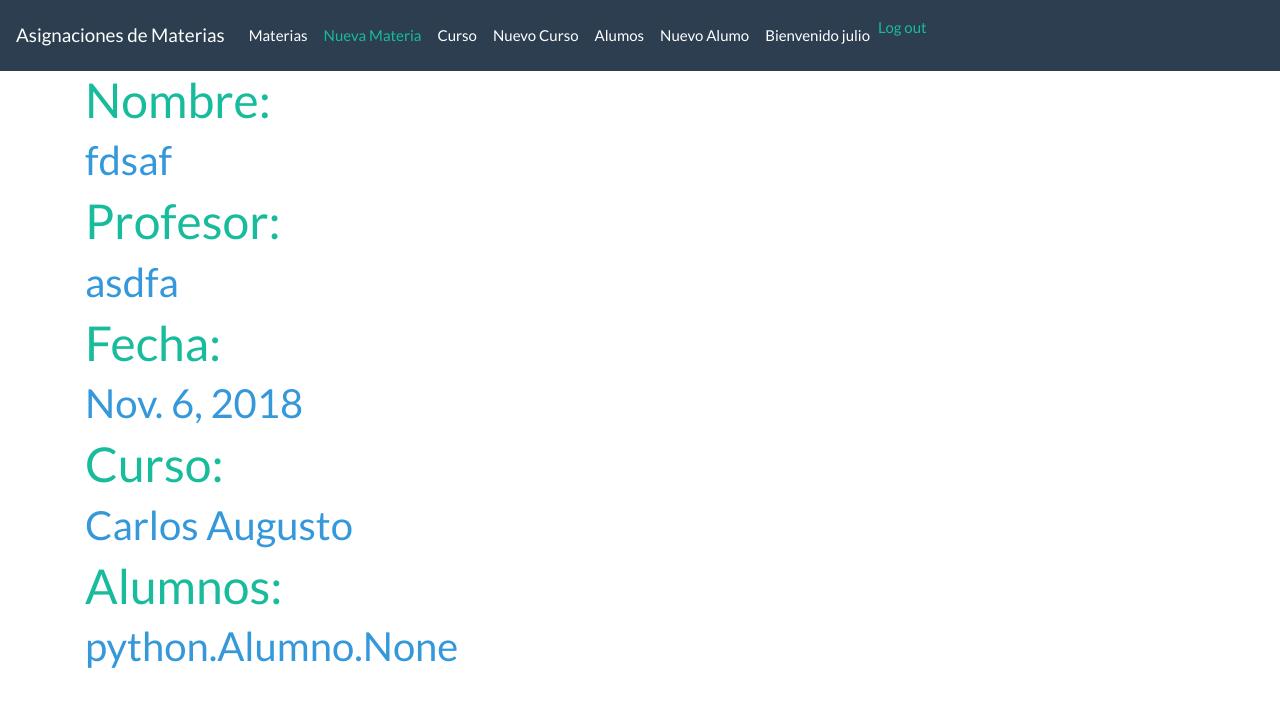
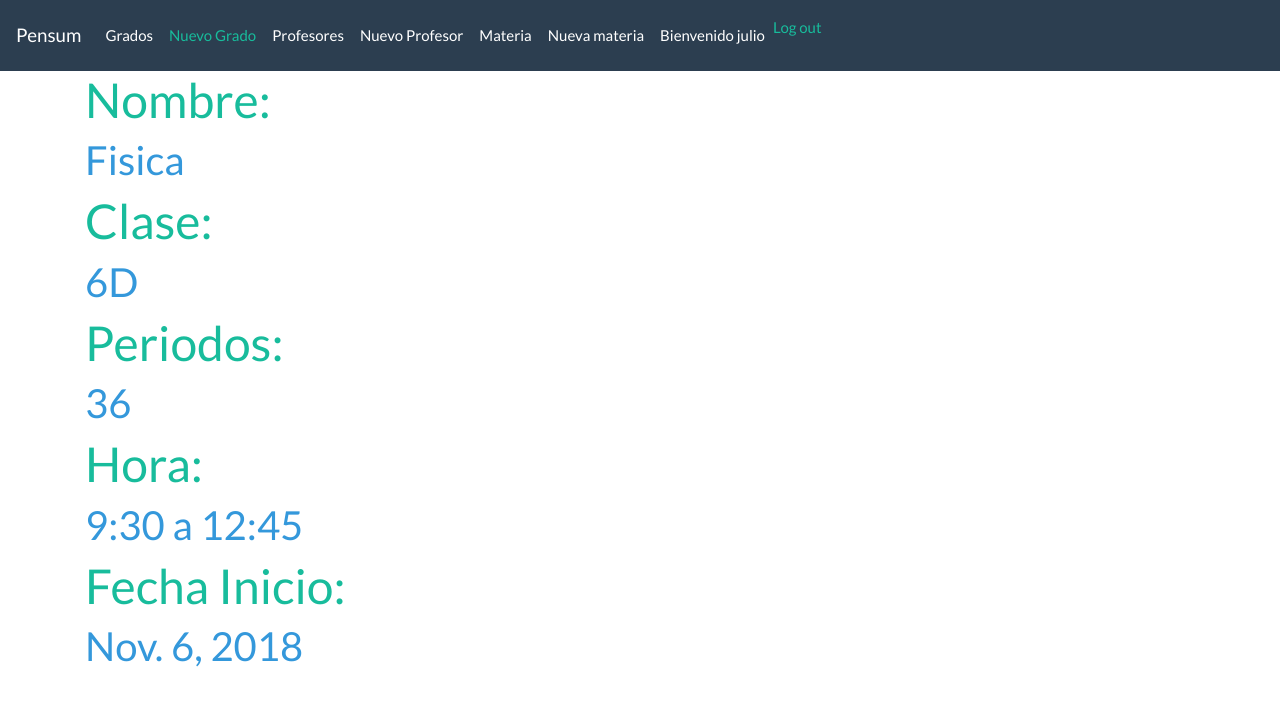
Before and after one commit to JulioRobAlva/Final, a Django app: page /materia/7/ in a window 1280 px wide. Shown: the top 707 px of the page. Run offline with Django 3.2, Linux system fonts and the light colour scheme; a user stored in the database is signed in; data comes from the database, SQL or seed files in the repository; both versions use the stored data as it was after the commit; some libraries are stand-ins or nearby versions.

Commit message:
finalfinaljaja

```diff
--- a/python/templates/alumno/alumno_detalle.html
+++ b/python/templates/alumno/alumno_detalle.html
@@ -2,13 +2,13 @@
 
 {% block content %}
     <h1 class="text-success">Nombre:</h1>
-    <h2 class="text-info">{{persona.nombre}}</h2>
-    <h1 class="text-success">Telefono:</h1>
-    <h2 class="text-info">{{persona.telefono}}</h2>
-    <h1 class="text-success">Direccion:</h1>
-    <h2 class="text-info">{{persona.direccion}}</h2>
-    <h1 class="text-success">Correo:</h1>
-    <h2 class="text-info">{{persona.correo}}</h2>
-    <h1 class="text-success">Fecha:</h1>
-    <h2 class="text-info">{{persona.fecha_nacimiento}}</h2>
+    <h2 class="text-info">{{alumno.nombre}}</h2>
+    <h1 class="text-success">Clase:</h1>
+    <h2 class="text-info">{{alumno.telefono}}</h2>
+    <h1 class="text-success">Periodos:</h1>
+    <h2 class="text-info">{{alumno.direccion}}</h2>
+    <h1 class="text-success">Hora:</h1>
+    <h2 class="text-info">{{alumno.correo}}</h2>
+    <h1 class="text-success">Fecha Inicio:</h1>
+    <h2 class="text-info">{{alumno.fecha_nacimiento}}</h2>
 {% endblock %}
--- a/python/templates/alumno/alumno_editar.html
+++ b/python/templates/alumno/alumno_editar.html
@@ -1,7 +1,7 @@
 {% extends 'materias/base.html' %}
 
 {% block content %}
-    <h1>Editar Alumno</h1>
+    <h1>Editar Materia</h1>
     <form method="POST" class="post-form">{% csrf_token %}
         {{ form.as_p }}
         <button type="submit" class="btn btn-success">Guardar</button>
--- a/python/templates/alumno/alumno_nuevo.html
+++ b/python/templates/alumno/alumno_nuevo.html
@@ -1,6 +1,6 @@
 {% extends 'materias/base.html' %}
     {% block content %}
-        <h1>Nuevo Alumno</h1>
+        <h1>Nueva Materia</h1>
         <form method="POST" class="post-form">{% csrf_token %}
         <div class="form-group">
           {{ form.as_p }}
--- a/python/templates/materias/base.html
+++ b/python/templates/materias/base.html
@@ -12,7 +12,7 @@
   <body>
 
     <nav class="navbar navbar-expand-lg navbar-dark bg-primary">
-    <a class="navbar-brand" href="{% url 'lista_materias' %}"> Asignaciones de Materias </a>
+    <a class="navbar-brand" href="{% url 'lista_materias' %}"> Pensum </a>
     <button class="navbar-toggler" type="button" data-toggle="collapse" data-target="#navbarColor01" aria-controls="navbarColor01" aria-expanded="false" aria-label="Toggle navigation">
     <span class="navbar-toggler-icon"></span>
       </button>
@@ -20,28 +20,28 @@
       <div class="collapse navbar-collapse" id="navbarColor01">
         <ul class="navbar-nav mr-auto">
 
-          <a class="nav-link" href="{% url 'lista_materias' %}" class="top-menu"><span class="glyphicon glyphicon-list">  Materias </span></a>
+          <a class="nav-link" href="{% url 'lista_materias' %}" class="top-menu"><span class="glyphicon glyphicon-list">  Grados </span></a>
           </li>
 
           {% if user.is_authenticated %}
 
           <li class="nav-item active">
-          <a class="nav-link" href="{% url 'materia_nuevo' %}" class="top-menu"><span class="glyphicon glyphicon-list"> Nueva Materia </span></a>
+          <a class="nav-link" href="{% url 'materia_nuevo' %}" class="top-menu"><span class="glyphicon glyphicon-list"> Nuevo Grado </span></a>
           </li>
 
           <li class="nav-item">
-          <a class="nav-link" href="{% url 'lista_tipo' %}" class="top-menu"><span class="glyphicon glyphicon-list"> Curso </span></a>
+          <a class="nav-link" href="{% url 'lista_tipo' %}" class="top-menu"><span class="glyphicon glyphicon-list"> Profesores </span></a>
           </li>
 
           <li class="nav-item">
-          <a class="nav-link" href="{% url 'tipo_nuevo' %}" class="top-menu"><span class="glyphicon glyphicon-list"> Nuevo Curso </span></a>
+          <a class="nav-link" href="{% url 'tipo_nuevo' %}" class="top-menu"><span class="glyphicon glyphicon-list"> Nuevo Profesor </span></a>
           </li>
 
           <li class="nav-item">
-          <a class="nav-link" href="{% url 'lista_alumnos' %}" class="top-menu"><span class="glyphicon glyphicon-list"> Alumos </span></a>
+          <a class="nav-link" href="{% url 'lista_alumnos' %}" class="top-menu"><span class="glyphicon glyphicon-list"> Materia </span></a>
           </li>
           <li class="nav-item">
-          <a class="nav-link" href="{% url 'alumno_nuevo' %}" class="top-menu"><span class="glyphicon glyphicon-list"> Nuevo Alumo </span></a>
+          <a class="nav-link" href="{% url 'alumno_nuevo' %}" class="top-menu"><span class="glyphicon glyphicon-list"> Nueva materia </span></a>
           </li>
 
 
--- a/python/templates/materias/materia_detalle.html
+++ b/python/templates/materias/materia_detalle.html
@@ -3,12 +3,19 @@
 {% block content %}
     <h1 class="text-success">Nombre:</h1>
     <h2 class="text-info">{{materia.nombre}}</h2>
-    <h1 class="text-success">Profesor:</h1>
+    <h1 class="text-success">Descripcion:</h1>
     <h2 class="text-info">{{materia.descripcion}}</h2>
     <h1 class="text-success">Fecha:</h1>
     <h2 class="text-info">{{materia.fecha}}</h2>
-    <h1 class="text-success">Curso:</h1>
+    <h1 class="text-success">Profesor:</h1>
     <h2 class="text-info">{{materia.tipo}}</h2>
-    <h1 class="text-success">Alumnos:</h1>
-    <h2 class="text-info">{{materia.alumnos}}</h2>
+    <h1 class="text-success">Cursos:</h1>
+    <h2 class="text-info">{{% for materia in materias%}
+        {{materia.nombre}}
+        {% for alumno in alumnos %}
+            {{alumno.nombre}}
+        {% endfor %}
+    {% endfor %}}</h2>
+
+
 {% endblock %}
--- a/python/templates/materias/materia_editar.html
+++ b/python/templates/materias/materia_editar.html
@@ -1,7 +1,7 @@
 {% extends 'materias/base.html' %}
 
 {% block content %}
-    <h1>Editar Materia</h1>
+    <h1>Editar Grado</h1>
     <form method="POST" class="post-form">{% csrf_token %}
         {{ form.as_p }}
         <button type="submit" class="btn btn-success">Guardar</button>
--- a/python/templates/materias/materia_list.html
+++ b/python/templates/materias/materia_list.html
@@ -1,14 +1,14 @@
 {% extends 'materias/base.html' %}
 {% block content %}
 <div class="container">
-  <h1>Lista Materias<a href="{% url 'materia_nuevo' %}" class="btn btn-success">Nuevo</a></h1>
+  <h1>Lista Grados<a href="{% url 'materia_nuevo' %}" class="btn btn-success">Nuevo</a></h1>
       <table class="table table-hover">
         <thead>
           <tr>
             <th scope="col">Nombre</th>
+            <th scope="col">Descripcion</th>
             <th scope="col">Profesor</th>
-            <th scope="col">Curso</th>
-            <th scope="col">Fecha</th>
+            <th scope="col">Fecha Inicio</th>
             <th scope="col">Opciones</th>
           </tr>
         </thead>
--- a/python/templates/materias/materia_nuevo.html
+++ b/python/templates/materias/materia_nuevo.html
@@ -1,6 +1,6 @@
 {% extends 'materias/base.html' %}
     {% block content %}
-        <h1>Nueva Materia</h1>
+        <h1>Nuevo Grado</h1>
         <form method="POST" class="post-form">{% csrf_token %}
         <div class="form-group">
           {{ formulario.as_p }}
--- a/python/templates/tipos/tipo_detalle.html
+++ b/python/templates/tipos/tipo_detalle.html
@@ -3,6 +3,6 @@
 {% block content %}
     <h1 class="text-success">Nombre:</h1>
     <h2 class="text-info">{{tipo.nombre}}</h2>
-    <h1 class="text-success">Descripcion:</h1>
+    <h1 class="text-success">Curso:</h1>
     <h2 class="text-info">{{tipo.descripcion}}</h2>
 {% endblock %}
--- a/python/templates/tipos/tipo_editar.html
+++ b/python/templates/tipos/tipo_editar.html
@@ -1,7 +1,7 @@
 {% extends 'materias/base.html' %}
 
 {% block content %}
-    <h1>Editar Curso</h1>
+    <h1>Editar Profesor</h1>
     <form method="POST" class="post-form">{% csrf_token %}
         {{ form.as_p }}
         <button type="submit" class="btn btn-success">Guardar</button>
--- a/python/templates/tipos/tipo_list.html
+++ b/python/templates/tipos/tipo_list.html
@@ -1,12 +1,12 @@
 {% extends 'materias/base.html' %}
 {% block content %}
 <div class="container">
-<h1>Lista Cursos <a href="{% url 'tipo_nuevo' %}" class="btn btn-success">Nuevo</a></h1>
+<h1>Lista Profesores <a href="{% url 'tipo_nuevo' %}" class="btn btn-success">Nuevo</a></h1>
   <table class="table table-hover">
     <thead>
       <tr>
         <th scope="col">Nombre</th>
-        <th scope="col">Descripcion</th>
+        <th scope="col">Curso</th>
         <th scope="col">Opciones</th>
       </tr>
     </thead>
--- a/python/templates/tipos/tipo_nuevo.html
+++ b/python/templates/tipos/tipo_nuevo.html
@@ -1,6 +1,6 @@
 {% extends 'materias/base.html' %}
     {% block content %}
-        <h1>Nuevo Curso</h1>
+        <h1>Nuevo Profesor</h1>
         <form method="POST" class="post-form">{% csrf_token %}
         <div class="form-group">
           {{ form.as_p }}
--- a/python/urls.py
+++ b/python/urls.py
@@ -5,21 +5,21 @@
     url(r'^$', views.lista_materias, name ='lista_materias'),
     #url(r'^$', views.LoginView.as_view(template_name='registration/login.html'), name='login'),
 
-    url(r'^materia/(?P<pk>[0-9]+)/$', views.materia_detalle, name='materia_detalle'),
-    url(r'^materia/nuevo/$', views.materia_nuevo, name='materia_nuevo'),
-    url(r'^materia/(?P<pk>[0-9]+)/edit/$', views.materia_editar, name='materia_editar'),
-    url(r'^materia/(?P<pk>\d+)/remove/$', views.materia_eliminar, name='materia_eliminar'),
+    url(r'^grado/(?P<pk>[0-9]+)/$', views.materia_detalle, name='materia_detalle'),
+    url(r'^grado/nuevo/$', views.materia_nuevo, name='materia_nuevo'),
+    url(r'^grado/(?P<pk>[0-9]+)/edit/$', views.materia_editar, name='materia_editar'),
+    url(r'^grado/(?P<pk>\d+)/remove/$', views.materia_eliminar, name='materia_eliminar'),
 
-    url(r'^alumno/$', views.lista_alumnos, name ='lista_alumnos'),
-    url(r'^alumno/nueva/$', views.alumno_nuevo, name='alumno_nuevo'),
-    url(r'^alumno/(?P<pk>[0-9]+)/$', views.alumno_detalle, name='alumno_detalle'),
-    url(r'^alumno/(?P<pk>[0-9]+)/edit/$', views.alumno_editar, name='alumno_editar'),
-    url(r'^alumno/(?P<pk>\d+)/remove/$', views.alumno_eliminar, name='alumno_eliminar'),
+    url(r'^materia/$', views.lista_alumnos, name ='lista_alumnos'),
+    url(r'^materia/nueva/$', views.alumno_nuevo, name='alumno_nuevo'),
+    url(r'^materia/(?P<pk>[0-9]+)/$', views.alumno_detalle, name='alumno_detalle'),
+    url(r'^materia/(?P<pk>[0-9]+)/edit/$', views.alumno_editar, name='alumno_editar'),
+    url(r'^materia/(?P<pk>\d+)/remove/$', views.alumno_eliminar, name='alumno_eliminar'),
 
-    url(r'^tipoMateria/$', views.lista_tipo, name ='lista_tipo'),
-    url(r'^tipoMateria/nuevo/$', views.tipo_nuevo, name='tipo_nuevo'),
-    url(r'^tipoMateria/(?P<pk>[0-9]+)/$', views.tipo_detalle, name='tipo_detalle'),
-    url(r'^tipoMateria/(?P<pk>[0-9]+)/edit/$', views.tipo_editar, name='tipo_editar'),
-    url(r'^tipoMateria/(?P<pk>\d+)/remove/$', views.tipo_eliminar, name='tipo_eliminar'),
+    url(r'^profesores/$', views.lista_tipo, name ='lista_tipo'),
+    url(r'^profesores/nuevo/$', views.tipo_nuevo, name='tipo_nuevo'),
+    url(r'^profesores/(?P<pk>[0-9]+)/$', views.tipo_detalle, name='tipo_detalle'),
+    url(r'^profesores/(?P<pk>[0-9]+)/edit/$', views.tipo_editar, name='tipo_editar'),
+    url(r'^profesores/(?P<pk>\d+)/remove/$', views.tipo_eliminar, name='tipo_eliminar'),
 
 ]
```
Also changed, not shown: python/templates/alumno/alumno_list.html (+5 -5 lines), db.sqlite3.
